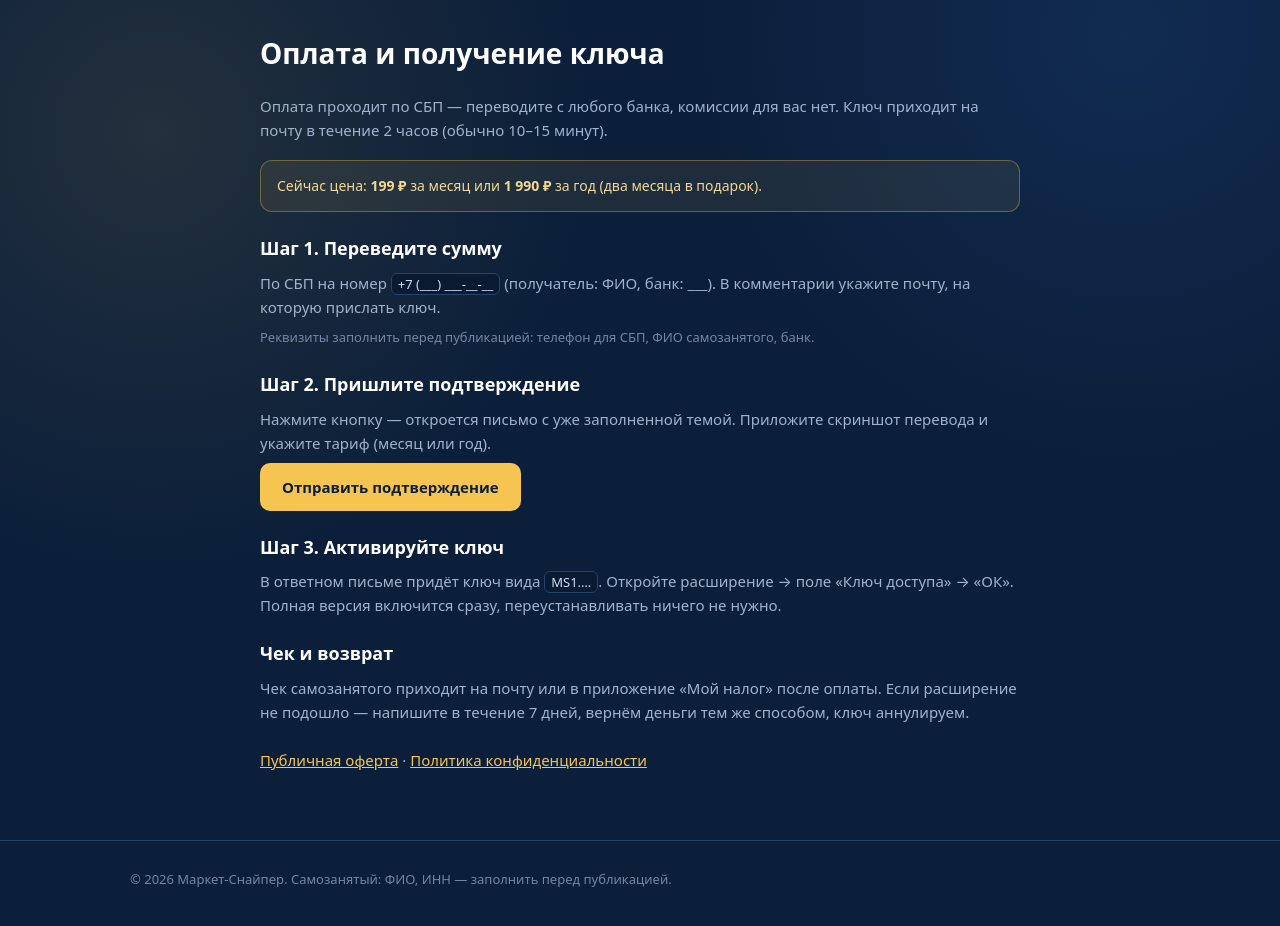
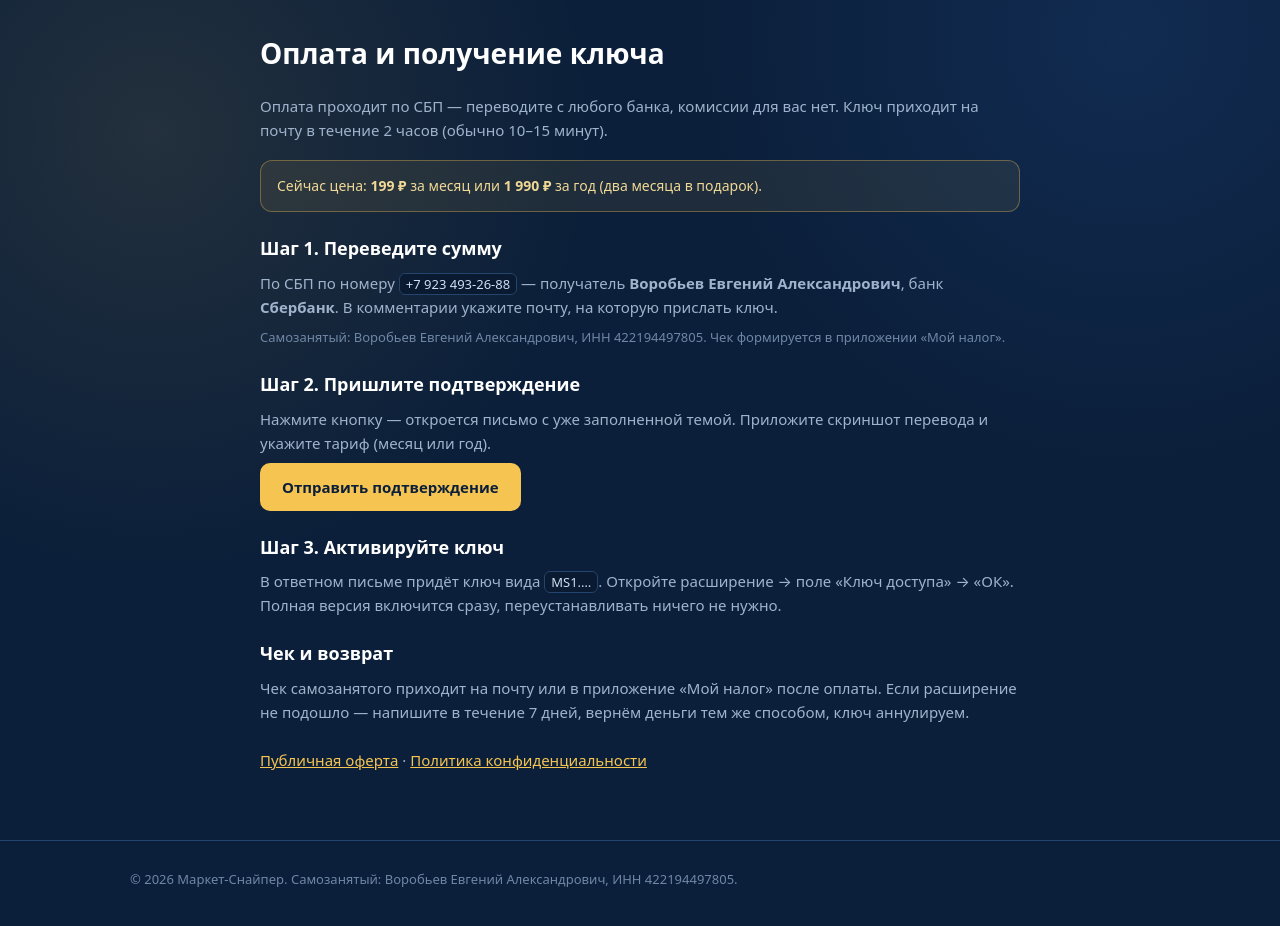
Before and after one commit to progerman666/market-sniper-site, a plain HTML site: page buy.html in a window 1280 px wide. Shown: the part 66-992 px from the top of the page. Drawn offline with Linux system fonts and the light colour scheme; no server answers.

Commit message:
еквизиты самозанятого, телефон С и

```diff
--- a/buy.html
+++ b/buy.html
@@ -26,8 +26,8 @@
   </div>
 
   <h2>Шаг 1. Переведите сумму</h2>
-  <p>По СБП на номер <span class="kbd">+7 (___) ___-__-__</span> (получатель: ФИО, банк: ___). В комментарии укажите почту, на которую прислать ключ.</p>
-  <p style="font-size:13px;color:#6f87a6">Реквизиты заполнить перед публикацией: телефон для СБП, ФИО самозанятого, банк.</p>
+  <p>По СБП по номеру <span class="kbd">+7 923 493-26-88</span> — получатель <b>Воробьев Евгений Александрович</b>, банк <b>Сбербанк</b>. В комментарии укажите почту, на которую прислать ключ.</p>
+  <p style="font-size:13px;color:#6f87a6">Самозанятый: Воробьев Евгений Александрович, ИНН 422194497805. Чек формируется в приложении «Мой налог».</p>
 
   <h2>Шаг 2. Пришлите подтверждение</h2>
   <p>Нажмите кнопку — откроется письмо с уже заполненной темой. Приложите скриншот перевода и укажите тариф (месяц или год).</p>
@@ -45,7 +45,7 @@
 </main>
 
 <footer>
-  <div class="wrap">© 2026 Маркет-Снайпер. Самозанятый: ФИО, ИНН — заполнить перед публикацией.</div>
+  <div class="wrap">© 2026 Маркет-Снайпер. Самозанятый: Воробьев Евгений Александрович, ИНН 422194497805.</div>
 </footer>
 
 <script>
```
Also changed, not shown: index.html (+1 -1 lines), offer.html (+1 -1 lines), privacy.html (+1 -1 lines), 1 other file.
